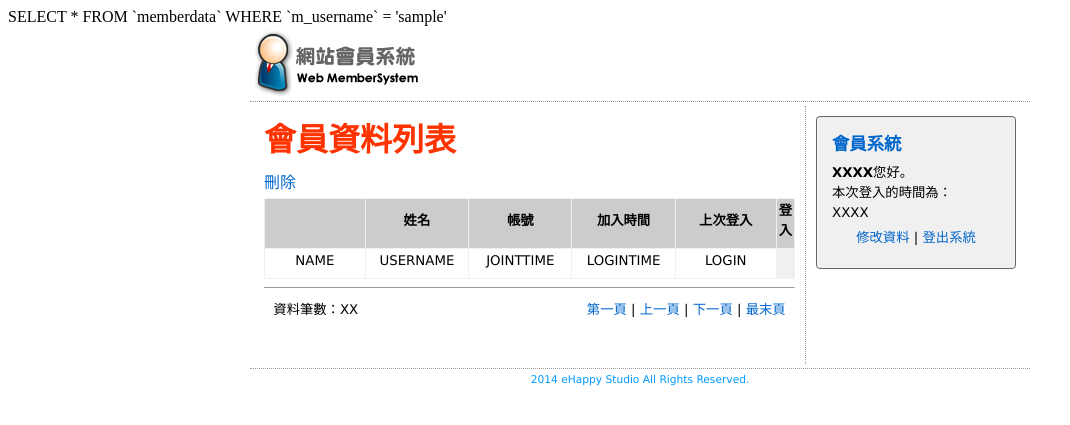
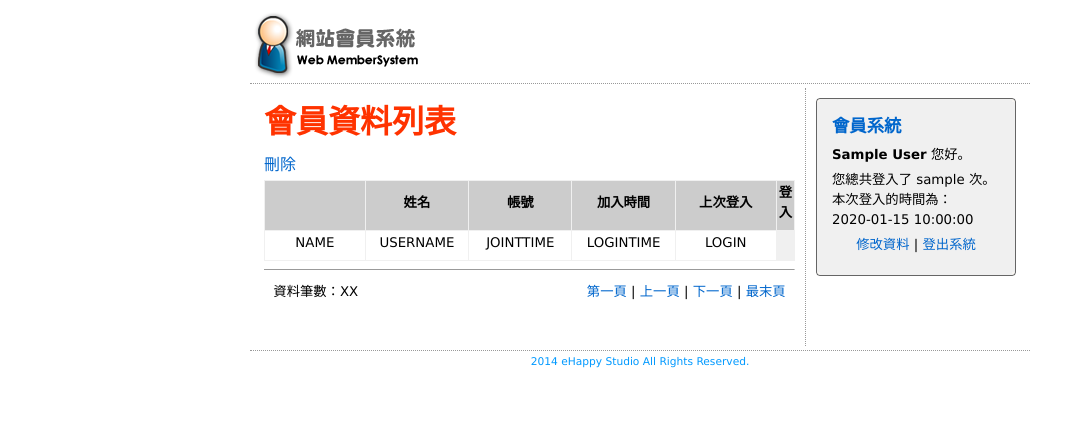
Before and after one commit to liadonis/phpmember, a PHP site: page /member_admin.php in a window 1280 px wide. Shown: the top 425 px of the page, without its empty margins (0-1070 px from the left). Run offline with PHP 8.4, Linux system fonts and the light colour scheme; the visitor is signed in with stand-in values (Sample User, id 1); tables that the repository leaves empty or names only in its code hold one stand-in row (values such as "Sample post").

Commit message:
login check and safety set

```diff
--- a/member_admin.php
+++ b/member_admin.php
@@ -1,6 +1,11 @@
 <?php
 require_once 'connMysql.php';
 session_start();
+
+//檢查會員是否已登入
+if (!isset($_SESSION['loginMember']) || $_SESSION['loginMember'] == " ") {
+    header("Location: index.php");
+}
 
 //登出
 if (isset($_GET['logout']) && $_GET['logout']=="true"){
@@ -10,7 +15,9 @@ if (isset($_GET['logout']) && $_GET['logout']=="true"){
 }
 
 $query_RecMember = "SELECT * FROM `memberdata` WHERE `m_username` = '".$_SESSION['loginMember']."'";
-echo $query_RecMember;
+$RecMember = mysqli_query($conn, $query_RecMember);
+mysqli_close($conn);
+$row_RecMember = mysqli_fetch_assoc($RecMember);
 
 
 ?>
@@ -70,11 +77,11 @@ echo $query_RecMember;
         <div class="boxtl"></div>
         <div class="boxtr"></div>
         <div class="regbox">
-        <p class="heading"><strong>會員系統</strong></p>
-        <p><strong>XXXX</strong>您好。<br>
-        本次登入的時間為：<br>
-        XXXX</p>
-        <p align="center"><a href="">修改資料</a> | <a href="?logout=true">登出系統</a></p>
+            <p class="heading"><strong>會員系統</strong></p>
+            <p><strong><?php echo $row_RecMember['m_name']; ?></strong> 您好。</p>
+            <p>您總共登入了 <?php echo $row_RecMember['m_login']; ?> 次。<br>
+                本次登入的時間為：<br><?php echo $row_RecMember['m_logintime']; ?><br></p>
+            <p align="center"><a href="">修改資料</a> | <a href="?logout=true">登出系統</a></p>
         </div>
         <div class="boxbl"></div>
         <div class="boxbr"></div>
```
Also changed, not shown: index.php (+6 -6 lines), member_center.php (+24 -14 lines).
